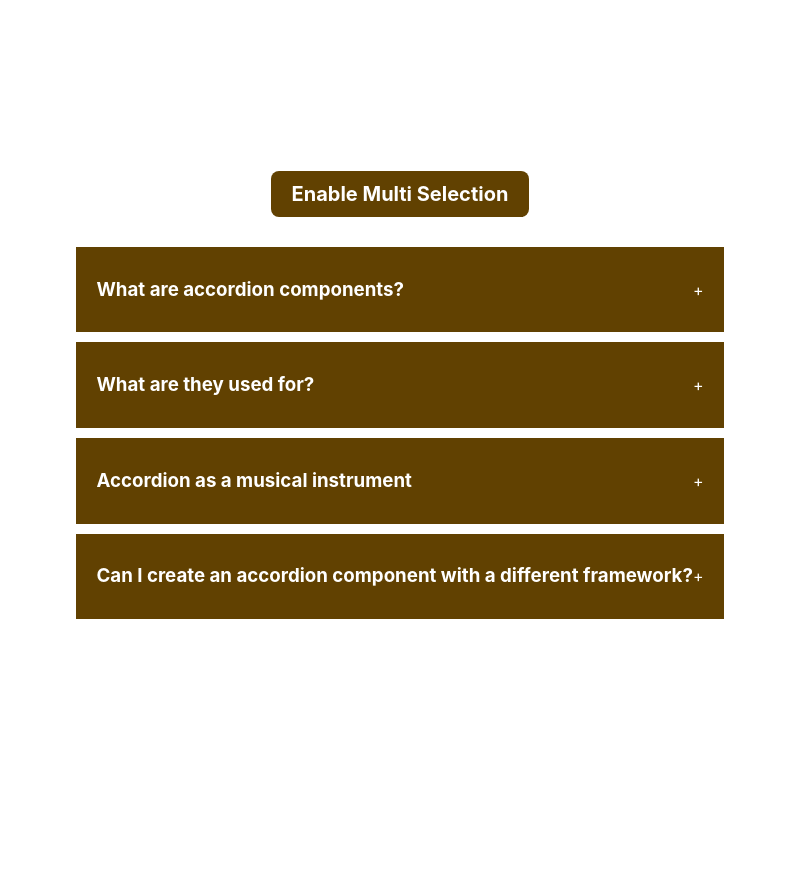
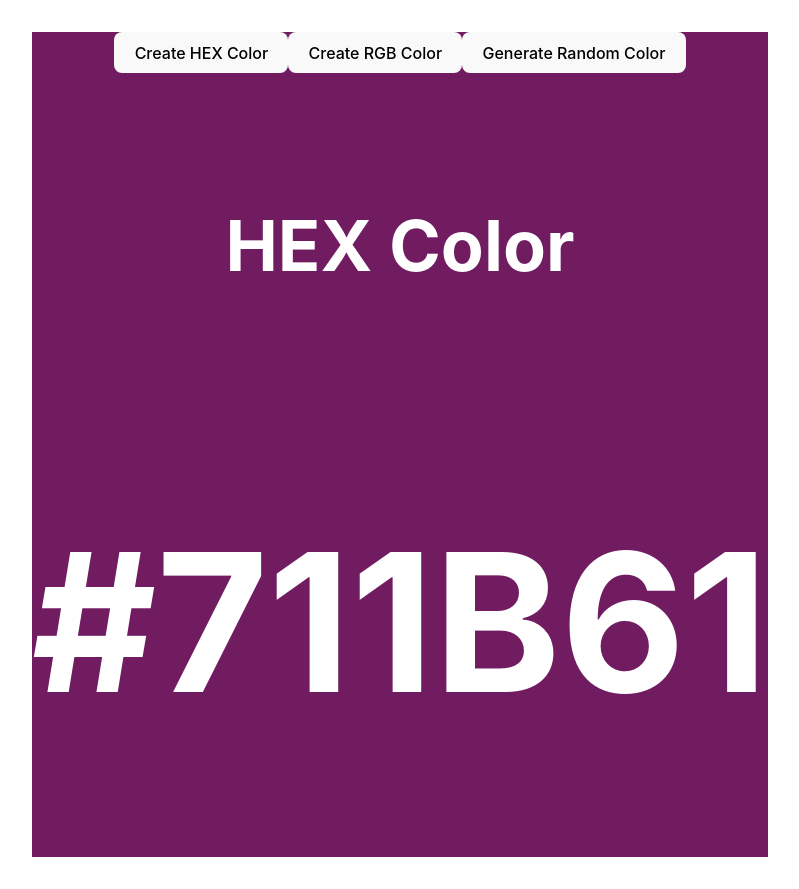
Before and after one commit to EsteAdonis/Build_25_React_Projects, a React (Vite) app: page / in a window 1280 px wide. Shown: the whole page, without its empty margins (240-1039 px from the left). Before the commit the page ends 800 px from the top, so only its background shows below. Built offline with nearby package versions, Linux system fonts and the light colour scheme.

Commit message:
Random Color

```diff
--- a/src/App.jsx
+++ b/src/App.jsx
@@ -1,11 +1,12 @@
 // import reactLogo from './assets/react.svg'
 // import viteLogo from '/vite.svg'
 import './App.css'
-import Accordion from './components/1_Accordion';
+// import Accordion from './components/1_Accordion';
+import RandomColor from './components/2_Random-Color/Random.Color';
 
 export default function App() {
 
   return (
-    <Accordion />
+    <RandomColor />
   )
 }
--- /dev/null
+++ b/src/components/2_Random-Color/Random.Color.tsx
@@ -0,0 +1,70 @@
+import React, { useState, useEffect } from 'react';
+
+
+export default function RandomColor() {
+  const [typeOfColor, setTypeOfColor] = useState("hex");
+  const [color, setColor] = useState("#000000");
+
+  function randomColorUtility(length: number) {
+    return Math.floor(Math.random() * length);
+  }
+
+  function handleCreateRandomHexColor() {
+    // #678765
+    const hex = [1, 2, 3, 4, 5, 6, 7, 8, 9, 'A', 'B', 'C', 'D', 'E', 'F'];
+    let hexColor = "#";
+
+    for (let i = 0; i < 6; i++) {
+      hexColor += hex[randomColorUtility(hex.length)];
+    };
+
+    setColor(hexColor);
+  }
+
+  function handleCreateRandomRgbColor() {
+    const r = randomColorUtility(256);
+    const g = randomColorUtility(256);
+    const b = randomColorUtility(256);
+
+    setColor(`rgb(${r}, ${g}, ${b})`);
+  }
+
+  useEffect(() => {
+    if (typeOfColor === 'rgb') handleCreateRandomRgbColor();
+    else handleCreateRandomHexColor();
+  }, [typeOfColor])
+
+  return (
+    <div
+      style={{
+        width: "auto",
+        height: "auto",
+        background: color,
+      }}
+    >
+      <button type='button' onClick={() => setTypeOfColor("hex")}>Create HEX Color</button>
+      <button type='button' onClick={() => setTypeOfColor("rgb")}>Create RGB Color</button>
+      <button
+        type='button'
+        onClick={ typeOfColor === "hex" ? handleCreateRandomHexColor : handleCreateRandomRgbColor }
+      >
+        Generate Random Color
+      </button>
+      <div
+        style={{
+          display: "flex",
+          justifyContent: "center",
+          alignItems: "center",
+          color: "#fff",
+          fontSize: "60px",
+          marginTop: "50px",
+          flexDirection  :'column',
+          gap :'20px'
+        }}
+      >
+        <h3>{typeOfColor === "rgb" ? "RGB Color" : "HEX Color"}</h3>
+        <h1>{color}</h1>
+      </div>
+    </div>
+  )
+}
```
